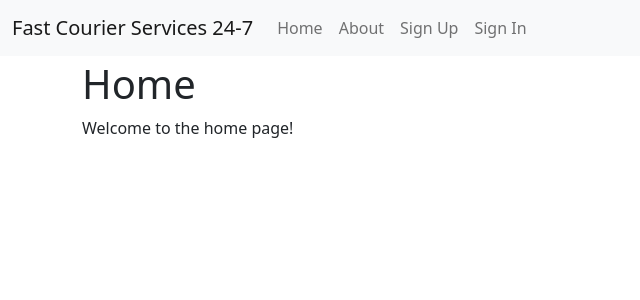
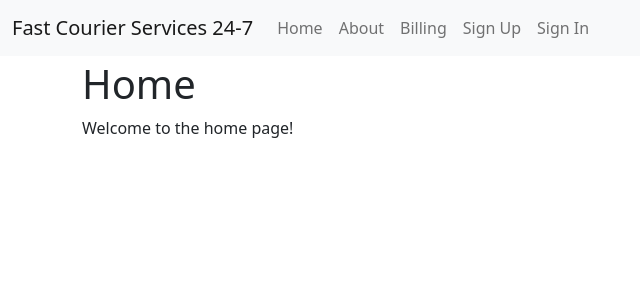
Before and after one commit to Haroon-Arfan/fcs-web, a Django app: page / in a window 1280 px wide. Shown: the top 300 px of the page, without its empty margins (0-640 px from the left). Run offline with Django 4.2, Linux system fonts and the light colour scheme; parts of the project's set-up code (start-up, migrations or seed data) failed here and were passed over; some libraries are stand-ins or nearby versions.

Commit message:
adds billing nav item

```diff
--- a/config/urls.py
+++ b/config/urls.py
@@ -21,6 +21,7 @@ urlpatterns = [
     path("accounts/", include("allauth.urls")),
     # Your stuff: custom urls includes go here
     # ...
+    path("billing/", include("fcs.billing.urls", namespace="billing")),
     # Media files
     *static(settings.MEDIA_URL, document_root=settings.MEDIA_ROOT),
 ]
--- /dev/null
+++ b/fcs/billing/urls.py
@@ -0,0 +1,8 @@
+from django.urls import path
+from .views import billing_home
+
+app_name = 'billing'
+
+urlpatterns = [
+    path('', billing_home, name='billing_home'),
+    ]
--- a/fcs/billing/views.py
+++ b/fcs/billing/views.py
@@ -1,3 +1,7 @@
 from django.shortcuts import render
 
 # Create your views here.
+
+
+def billing_home(request):
+    return render(request, template_name='billing/billing_home.html')
--- a/fcs/templates/base.html
+++ b/fcs/templates/base.html
@@ -77,6 +77,9 @@
             <li class="nav-item">
               <a class="nav-link" href="{% url 'about' %}">About</a>
             </li>
+            <li class="nav-item">
+              <a class="nav-link" href="{% url 'billing:billing_home' %}">Billing</a>
+            </li>
             {% if request.user.is_authenticated %}
               <li class="nav-item">
                 <a class="nav-link"
--- /dev/null
+++ b/fcs/templates/billing/billing_home.html
@@ -0,0 +1,5 @@
+{% extends 'base.html' %}
+
+{% block content %}
+    <h1>Billing Dashboard</h1>
+{% endblock %}
```
